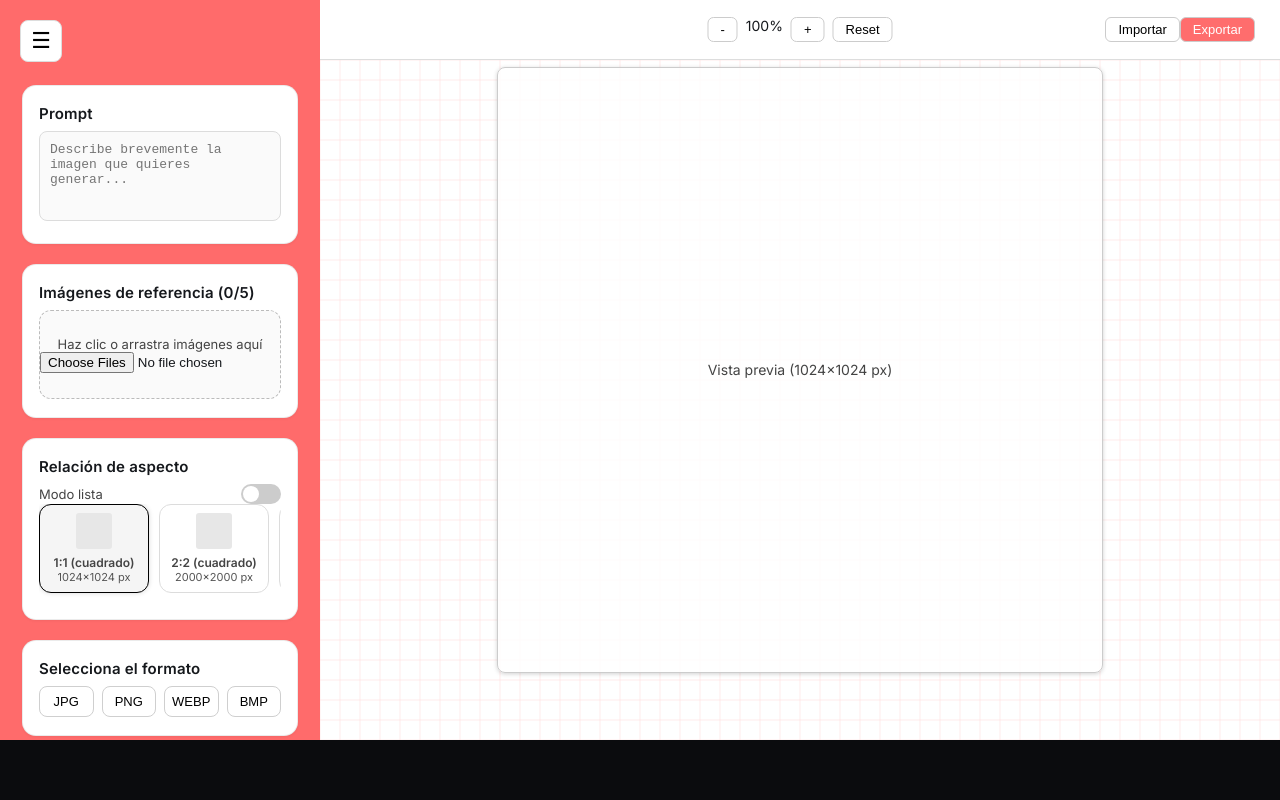
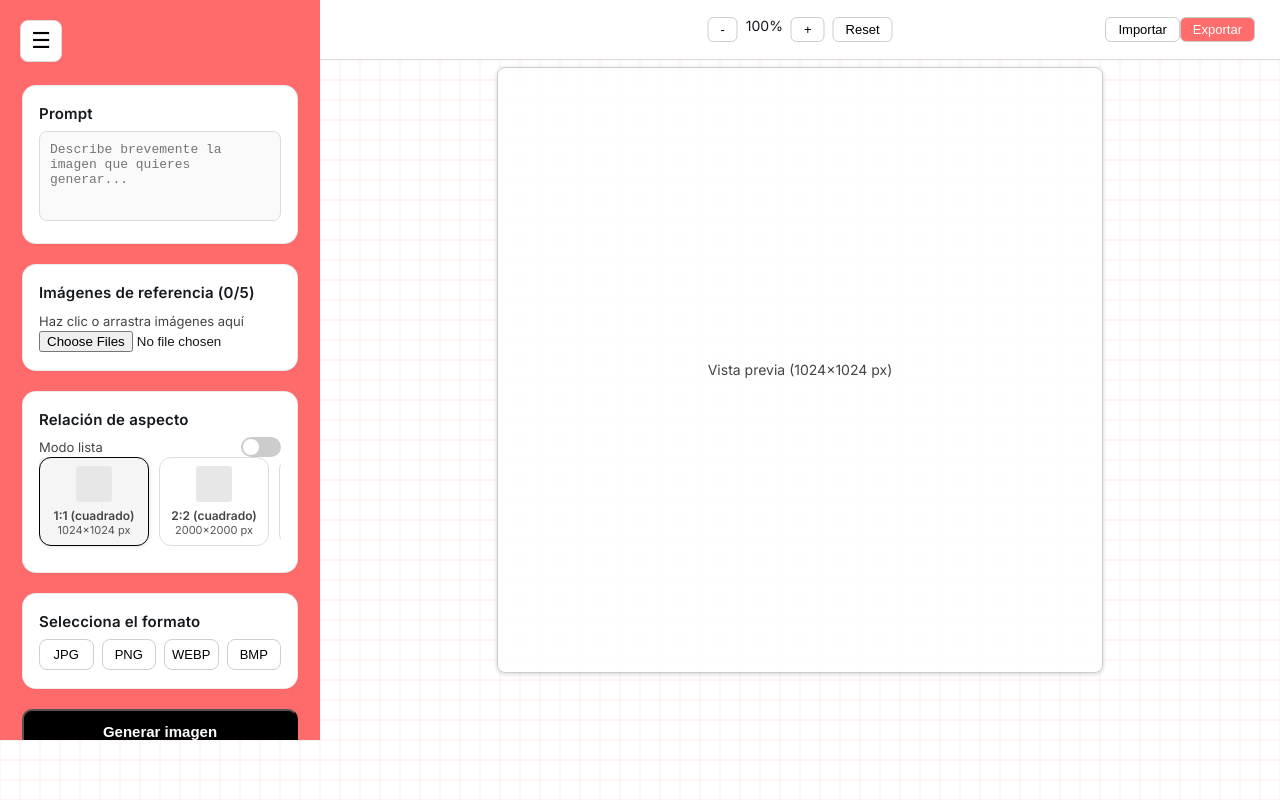
Before and after one commit to firstwinagency/firstwinagency-firstwin-panel, a Next.js app: page /pictulab in a window 1280 px wide. Built offline with nearby package versions, Linux system fonts and the light colour scheme.

Commit message:
Update pictulab.css

```diff
--- a/app/pictulab/pictulab.css
+++ b/app/pictulab/pictulab.css
@@ -16,11 +16,11 @@ html,
 body {
   width: 100%;
   height: 100%;
-  background: #ffffff;
+  overflow: hidden;
+  background: url("/coral-grid.svg") repeat !important; /* FONDO CUADRICULADO FIX */
   font-family: "Inter", sans-serif;
   color: #15181c;
   -webkit-font-smoothing: antialiased;
-  overflow: hidden;
 }
 
 /* Forzar alturas reales */
@@ -88,22 +88,28 @@ main {
   font-size: 13px;
 }
 
-/* Input file */
-.sidebar-box label {
-  display: block;
+/* ============================================================
+   INPUT FILE — ESTILO ORIGINAL PERFECTO
+============================================================ */
+.upload-area {
   width: 100%;
-  background: #fafafa;
-  border: 1px dashed #bbbbbb;
-  border-radius: 12px;
+  background: #ffffff;
+  border: 2px dashed #d5d5d5;
+  border-radius: 14px;
+  padding: 26px 0;
   text-align: center;
-  padding: 25px 0;
-  font-size: 13px;
   cursor: pointer;
-  overflow: hidden;
+  transition: 0.15s ease-in-out;
 }
 
-.sidebar-box label span {
-  white-space: nowrap;
+.upload-area:hover {
+  background: #f6f6f6;
+}
+
+.upload-area span {
+  font-size: 14px;
+  font-weight: 500;
+  color: #5a5a5a;
 }
 
 /* Miniaturas */
@@ -287,7 +293,7 @@ main {
 .preview-zone {
   flex: 1 !important;
   height: 100% !important;
-  background: url("/coral-grid.svg") repeat !important;
+  background: transparent !important;
   display: flex;
   justify-content: center;
   align-items: center;
```
